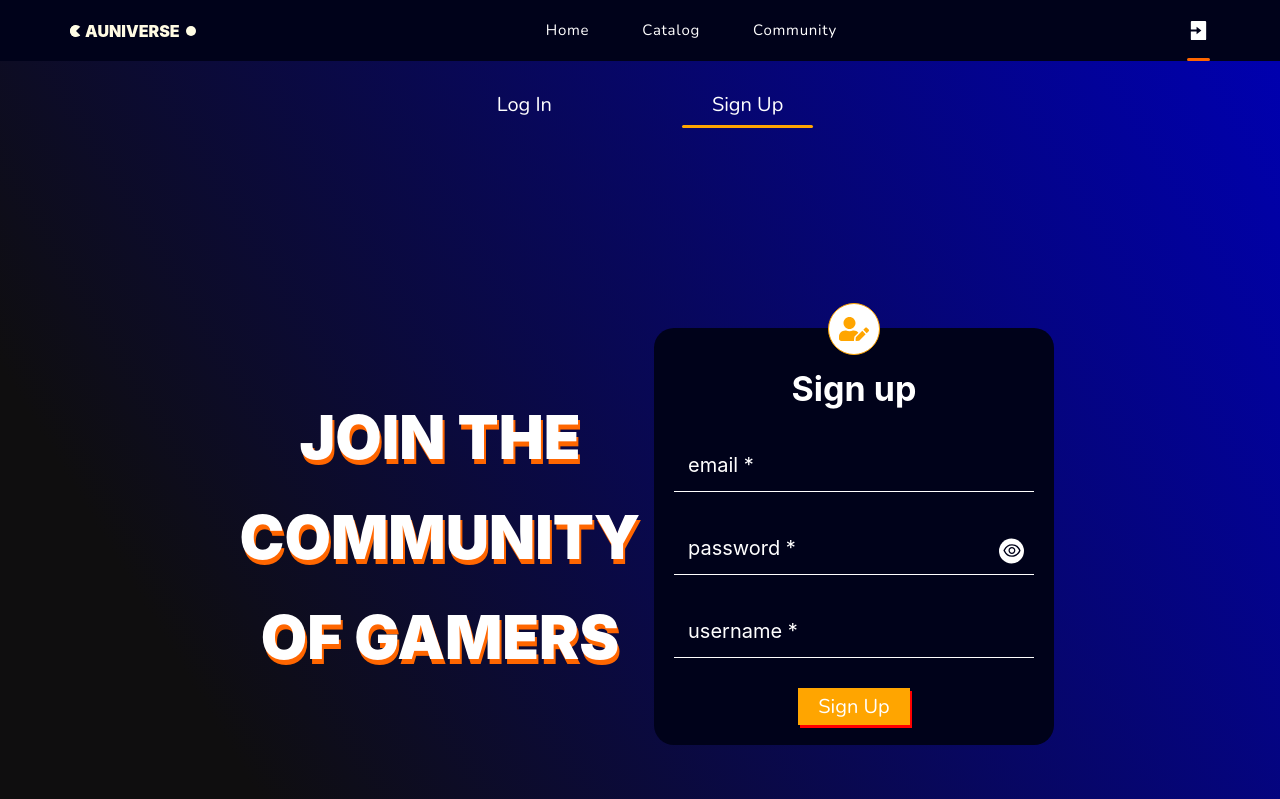
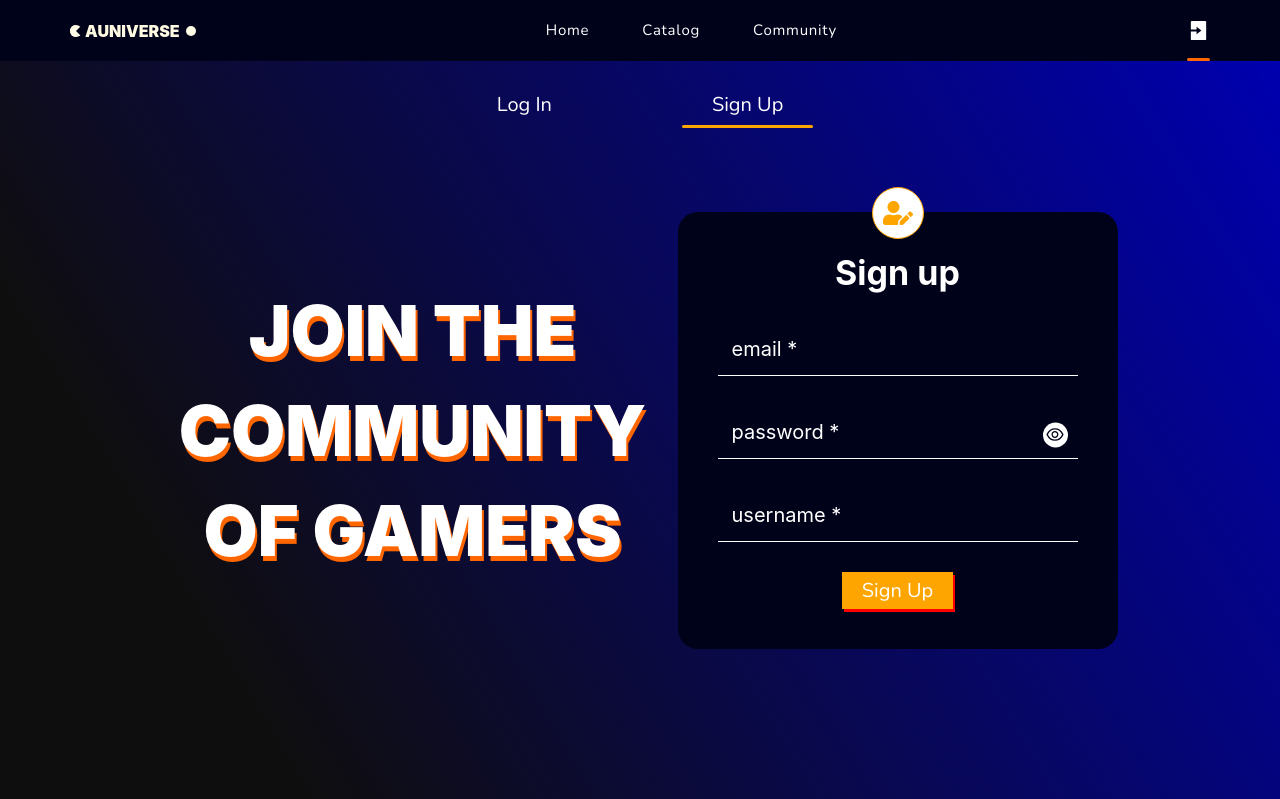
Before and after one commit to alionachernenko/auniverse, a React (Create React App) app: page /auniverse/login/signup-page in a window 1280 px wide. Shown: the top 799 px of the page. Built offline with nearby package versions, Linux system fonts and the light colour scheme; no server answers.

Commit message:
change log in ang sign up form size

```diff
--- a/src/components/LoginForm/LoginForm.jsx
+++ b/src/components/LoginForm/LoginForm.jsx
@@ -52,7 +52,7 @@ export const LoginForm = () => {
                     <FormInput type='password'/>
                 </Inputs>
                 <Button type="submit">Log In</Button>
-            </FormWrapper>
+                </FormWrapper>
         </Formik>
     )
 }
@@ -62,13 +62,13 @@ const Inputs = styled.div`
     flex-direction: column;
     gap: 30px;
     margin-bottom: 30px;
+    width: 100%
 `
 
 
 const FormWrapper = styled(Form)`
     height: auto;
-    max-width: 100%;
-    padding: 40px 20px 20px 20px;
+    padding: 40px;
     box-sizing: border-box;
     border-radius: 20px;
 
@@ -80,6 +80,10 @@ const FormWrapper = styled(Form)`
     position: relative;
 
     background-color: #00021A;
+
+    @media screen and (max-width: 767px) {
+        width: 500px
+    }
 `
 const Title = styled.h2`
     margin-bottom: 30px;
--- a/src/components/SearchFilter/SearchFilter.jsx
+++ b/src/components/SearchFilter/SearchFilter.jsx
@@ -1,6 +1,8 @@
 import styled from "styled-components"
 
 export const SearchFilter = () => {
+
+
     return (
         <Filters>
                 <Filter>
--- a/src/components/SearchForm/SearchForm.jsx
+++ b/src/components/SearchForm/SearchForm.jsx
@@ -50,7 +50,7 @@ export const SearchForm = memo(({className}) => {
             {value.length > 0 && <ClearButton type='button' onClick={() => setValue('')}><MdClose size='100%' /></ClearButton>}
                 <Button type='submit' className={className}>GO</Button>
             </div>
-            {location.pathname === '/catalog' && <SearchFilter/>}
+            {location.pathname === '/catalog' && <SearchFilter />}
             {(filteredGames && value !== '' && location.pathname === '/') && <FilteredSearchList results={filteredGames}/>}
         </Form>
     )
--- a/src/components/SignupForm/SignupForm.jsx
+++ b/src/components/SignupForm/SignupForm.jsx
@@ -63,30 +63,28 @@ export const SignupForm = () => {
     )
 }
 
-
-
 const Inputs = styled.div`
     display: flex;
     flex-direction: column;
     gap: 30px;
     margin-bottom: 30px;
+    width: 100%
 `
 
 const FormWrapper = styled(Form)`
 display: flex;
+padding: 40px;
 height: auto;
 flex-direction: column;
 background-color: #00021A;
-padding: 40px 20px 20px 20px;
 align-items: center;
 position: relative;
 justify-content: center;
 box-sizing: border-box;
 border-radius: 20px;
 
-@media screen and (max-width: 1199px) {
-    max-width: 100%;
-    padding: 40px 20px;
+@media screen and (max-width: 767px) {
+    width: 500px
 }
 `
 
--- a/src/pages/AuthenticationPage/AuthenticationPage.jsx
+++ b/src/pages/AuthenticationPage/AuthenticationPage.jsx
@@ -61,38 +61,51 @@ const titleAnim = keyframes`
 `
 
 const InfoBlock = styled.div`
-width: 428px;
+width: 400px;
 height: 100%;
 display: flex;
 align-items: center;
 justify-content: center;
 
+
 & p {
     color: white;
     font-size: 60px;
-    line-height: 100px;
+    line-height: 80px;
     text-shadow: purple 2px 5px;
     font-weight: 900;
     text-align: center;
     animation: ${titleAnim} 3000ms ease infinite;
-    text-transform: uppercase
+    text-transform: uppercase;
+
+    @media screen and (min-width: 1200px) {
+        font-size: 70px;
+        line-height: 100px;
+    }
 }
+
+@media screen and (min-width: 1200px) {
+        width: 500px
+    }
 
 @media screen and (max-width: 767px) {
     display: none
 }
 `
 const Page = styled.div`
-    min-height: 100vh;
+    min-height: calc(100vh - 61px);
     display: flex;
     align-items: center;
     flex-direction: column;
-    padding: 20px 0;
+    padding: 100px 0;
+    box-sizing: border-box;
+    position: relative;
     background: rgb(15,14,15);
     background: linear-gradient(59deg, rgba(15,14,15,1) 18%, rgba(0,0,175,1) 100%);
 `
 const Tabs = styled.div`
-    margin-bottom: calc((100vh - 400px)/2);
+    position: absolute;
+    top: 20px;
     display: flex;
 
     & :not(:last-child) {
@@ -132,7 +145,8 @@ const FormWrapper = styled.div`
         max-width: 100%;
     }
 
-    // margin: auto;
+    gap: 15px;
+    margin: auto;
     display: flex;
     align-items: center;
     justify-content: center;
--- a/src/pages/Catalog/Catalog.jsx
+++ b/src/pages/Catalog/Catalog.jsx
@@ -39,7 +39,7 @@ const Catalog = () => {
             fetchNewGames(page).then(({ data }) => {
                 const { results, count } = data
 
-                setGames(results)
+                setGames(results.filter(game => game.slug !== 'atomic-heart'))
                 setTotalPages(count / 25)
                 setIsLoading(false)
             }).catch(error => {
--- a/src/utils/rawg-api.js
+++ b/src/utils/rawg-api.js
@@ -19,7 +19,7 @@ export const fetchNewGames = async page => {
   const currentDate = new Date();
 
   const data = await axios.get(
-    `${BASE_URL}games?key=${KEY}&page=${page}&dates=2023-01-01,${currentDate
+    `${BASE_URL}games?key=${KEY}&page=${page}&page_size=21&dates=2023-01-01,${currentDate
       .toISOString()
       .slice(0, 10)}`
   );
```
